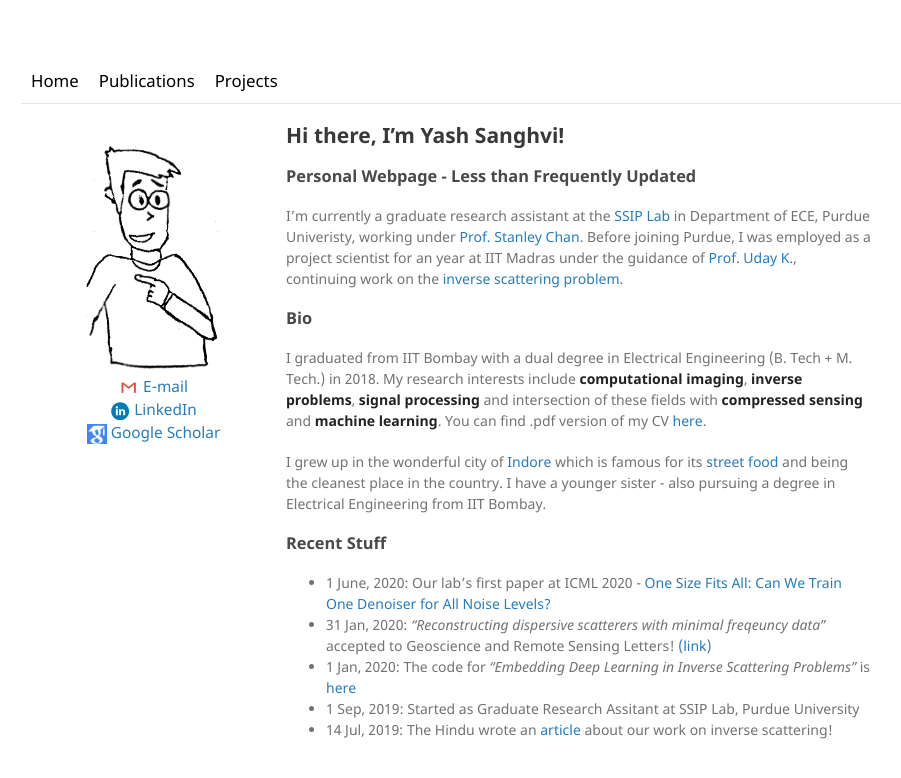
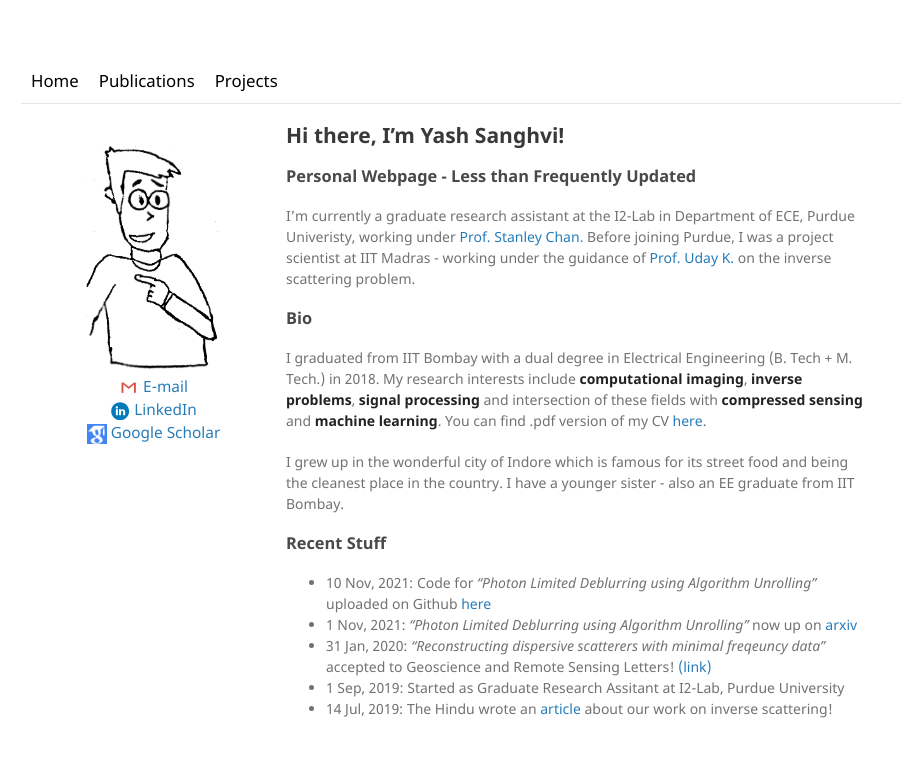
Before and after one commit to sanghviyashiitb/sanghviyashiitb.github.io, a Jekyll site: the page built from index.md, in a window 1280 px wide. Shown: the top 778 px of the page, without its empty margins (119-1020 px from the left). Built offline with Jekyll 4.4.1, drawn with Linux system fonts in a browser that asks for light colours.

Commit message:
Updated Bio, news

```diff
--- a/index.md
+++ b/index.md
@@ -4,17 +4,17 @@ title: Yash Sanghvi
 ---
 ## Hi there, I'm Yash Sanghvi!
 ### Personal Webpage - Less than Frequently Updated
-I'm currently a graduate research assistant at the [SSIP Lab](https://engineering.purdue.edu/ChanGroup/) in Department of ECE, Purdue Univeristy, working under [Prof. Stanley Chan](https://engineering.purdue.edu/ChanGroup/stanleychan.html). Before joining Purdue, I was employed as a project scientist for an year at IIT Madras under the guidance of [Prof. Uday K.](http://www.ee.iitm.ac.in/uday/), continuing work on the [inverse scattering problem](https://ieeexplore.ieee.org/document/8709721).
+I'm currently a graduate research assistant at the I2-Lab in Department of ECE, Purdue Univeristy, working under [Prof. Stanley Chan](https://engineering.purdue.edu/ChanGroup/stanleychan.html). Before joining Purdue, I was a project scientist at IIT Madras  - working under the guidance of [Prof. Uday K.](http://www.ee.iitm.ac.in/uday/) on the inverse scattering problem.
 
 ### Bio
 I graduated from IIT Bombay with a dual degree in Electrical Engineering (B. Tech + M. Tech.) in 2018. My research interests include **computational imaging**, **inverse problems**, **signal processing** and intersection of these fields with **compressed sensing** and **machine learning**.
 You can find .pdf version of my CV [here](/Sanghvi_CV.pdf).
 
-I grew up in the wonderful city of [Indore](https://goo.gl/maps/xwvc1zmCZwg5jVP27) which is famous for its [street food](https://www.youtube.com/watch?v=GDr2k9NbrHE) and being the cleanest place in the country. I have a younger sister - also pursuing a degree in Electrical Engineering from IIT Bombay.
+I grew up in the wonderful city of Indore which is famous for its street food and being the cleanest place in the country. I have a younger sister - also an EE graduate from IIT Bombay.
 
 ### Recent Stuff
-* 1 June, 2020: Our lab's first paper at ICML 2020 - [One Size Fits All: Can We Train One Denoiser for All Noise Levels?](https://arxiv.org/abs/2005.09627)
+* 10 Nov, 2021: Code for _"Photon Limited Deblurring using Algorithm Unrolling"_ uploaded on Github [here](https://github.com/sanghviyashiitb/poisson-deblurring)
+* 1 Nov, 2021: _"Photon Limited Deblurring using Algorithm Unrolling"_ now up on [arxiv](https://arxiv.org/abs/2110.15314)
 * 31 Jan, 2020: _"Reconstructing dispersive scatterers with minimal freqeuncy data"_ accepted to Geoscience and Remote Sensing Letters! [(link)](https://ieeexplore.ieee.org/document/8976282)
-* 1 Jan, 2020: The code for _"Embedding Deep Learning in Inverse Scattering Problems"_ is [here](https://github.com/sanghviyashiitb/EmbeddingDLinISP-Github)
-* 1 Sep, 2019: Started as Graduate Research Assitant at SSIP Lab, Purdue University
+* 1 Sep, 2019: Started as Graduate Research Assitant at I2-Lab, Purdue University
 * 14 Jul, 2019: The Hindu wrote an [article](https://t.co/iEGZZLWJ4b) about our work on inverse scattering!
```
